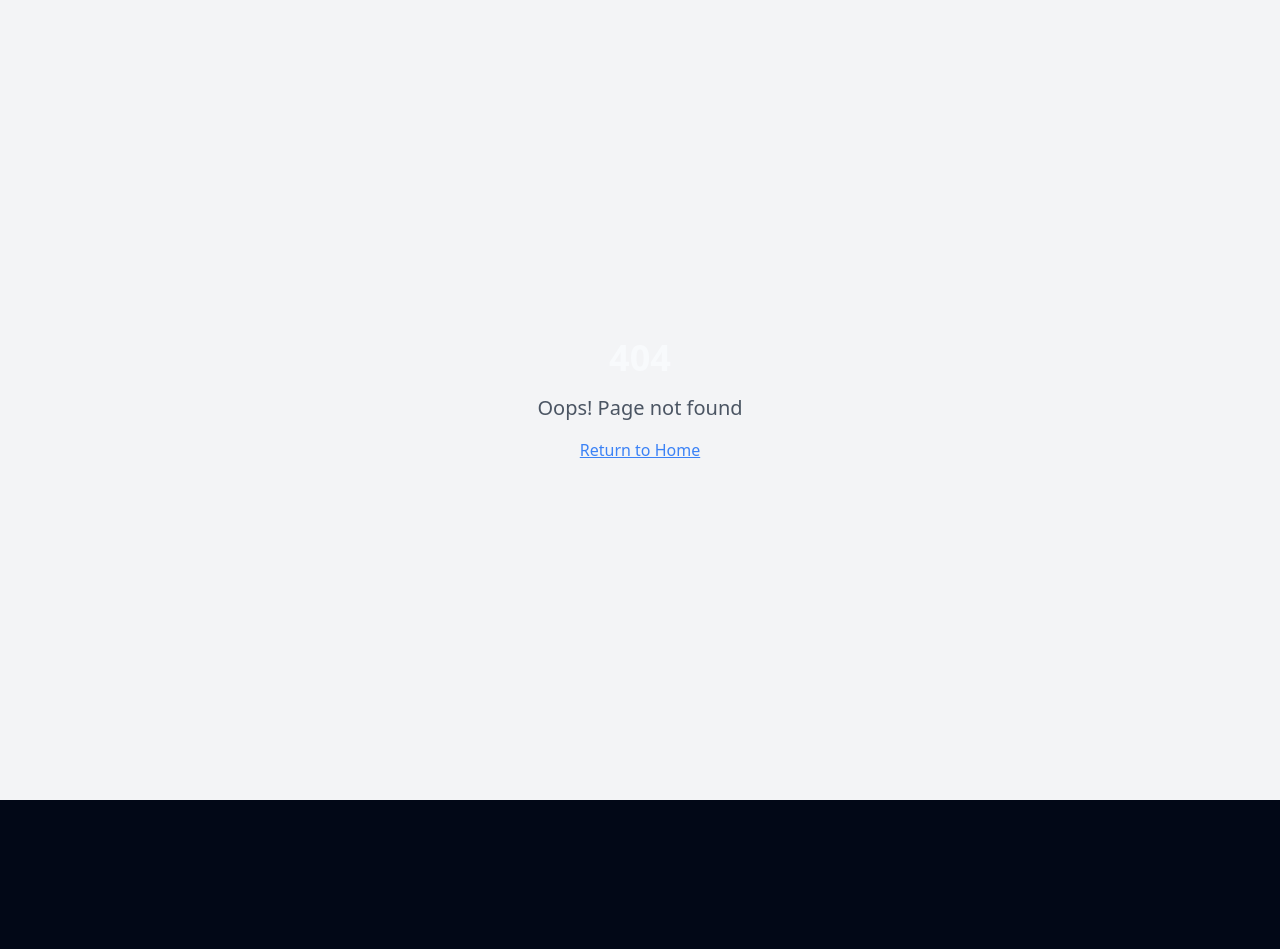
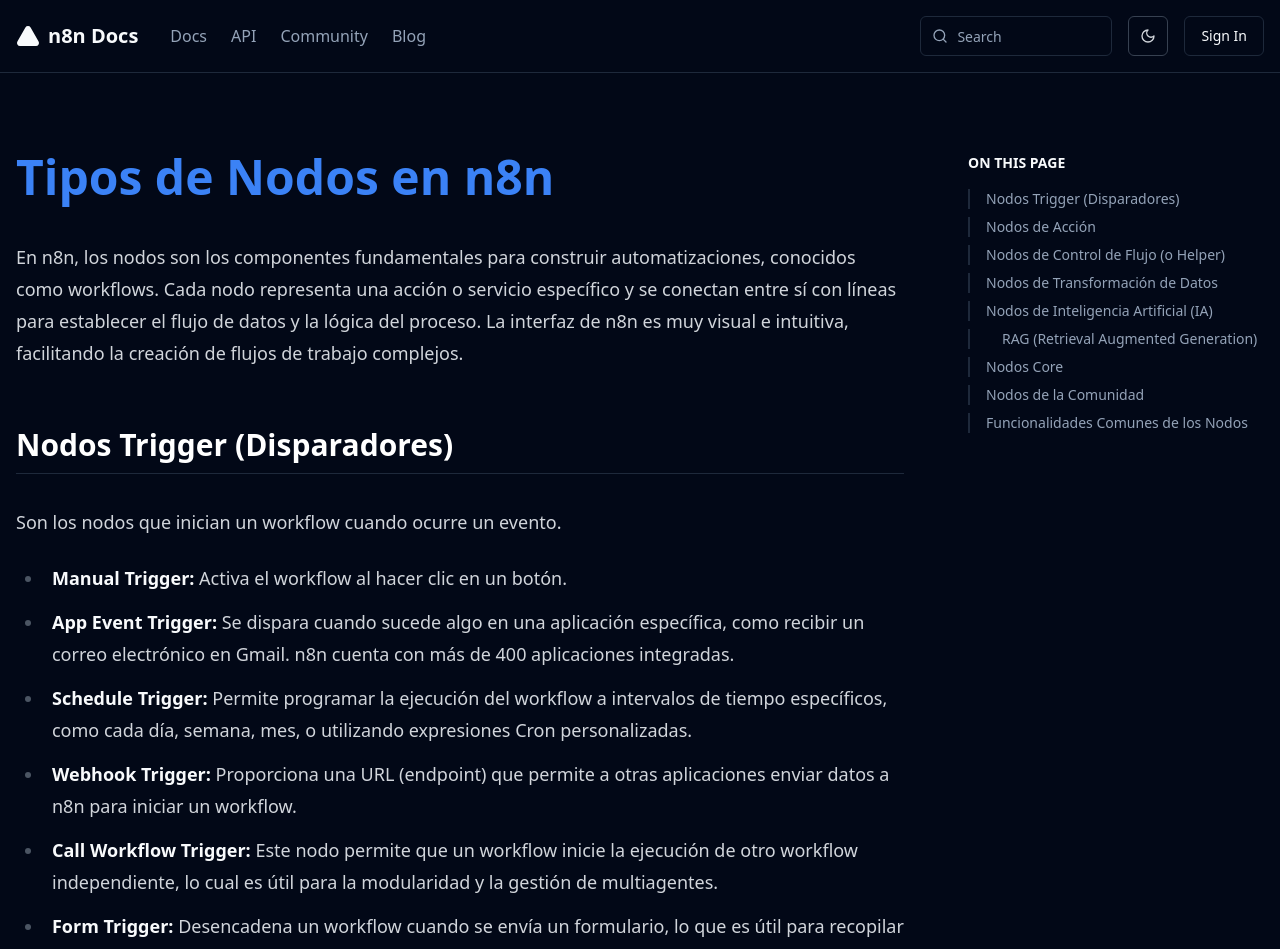
Before and after one commit to Kevinsansuor/n8n-documentation-ui, a React (Vite) app: page /nodes in a window 1280 px wide. Before the commit this address had no page. Shown: the top 949 px of the page. Before the commit the page ends 800 px from the top, so only its background shows below. Built offline with nearby package versions, Linux system fonts and the light colour scheme.

Commit message:
[dyad] Añadir página de tipos de nodos - wrote 3 file(s)

```diff
--- a/src/App.tsx
+++ b/src/App.tsx
@@ -7,6 +7,7 @@ import Index from "./pages/Index";
 import ArticlePage from "./pages/ArticlePage";
 import HostingOptionsPage from "./pages/HostingOptionsPage";
 import CoreConceptsPage from "./pages/CoreConceptsPage";
+import NodesPage from "./pages/NodesPage";
 import NotFound from "./pages/NotFound";
 import { ThemeProvider } from "./components/ThemeProvider";
 
@@ -24,6 +25,7 @@ const App = () => (
             <Route path="/article" element={<ArticlePage />} />
             <Route path="/hosting-options" element={<HostingOptionsPage />} />
             <Route path="/core-concepts" element={<CoreConceptsPage />} />
+            <Route path="/nodes" element={<NodesPage />} />
             {/* ADD ALL CUSTOM ROUTES ABOVE THE CATCH-ALL "*" ROUTE */}
             <Route path="*" element={<NotFound />} />
           </Routes>
--- a/src/components/IndexPageContent.tsx
+++ b/src/components/IndexPageContent.tsx
@@ -30,7 +30,7 @@ const allCategories = [
   {
     title: 'Core Concepts',
     items: [
-        { icon: <Puzzle className="w-6 h-6" />, title: 'Nodes', description: 'Explore the building blocks of n8n', link: '/core-concepts' },
+        { icon: <Puzzle className="w-6 h-6" />, title: 'Nodes', description: 'Explore the building blocks of n8n', link: '/nodes' },
         { icon: <Workflow className="w-6 h-6" />, title: 'Workflows', description: 'Create and manage automated processes', link: '/core-concepts' },
         { icon: <Settings className="w-6 h-6" />, title: 'Settings', description: 'Configure n8n to suit your needs', link: '/article' },
     ],
@@ -38,9 +38,9 @@ const allCategories = [
   {
     title: 'Nodes',
     items: [
-        { icon: <Database className="w-6 h-6" />, title: 'Database Nodes', description: 'Connect to various databases', link: '/core-concepts' },
-        { icon: <Cloud className="w-6 h-6" />, title: 'Cloud Service Nodes', description: 'Integrate with cloud platforms', link: '/core-concepts' },
-        { icon: <Mail className="w-6 h-6" />, title: 'Communication Nodes', description: 'Send emails and messages', link: '/core-concepts' },
+        { icon: <Database className="w-6 h-6" />, title: 'Database Nodes', description: 'Connect to various databases', link: '/nodes' },
+        { icon: <Cloud className="w-6 h-6" />, title: 'Cloud Service Nodes', description: 'Integrate with cloud platforms', link: '/nodes' },
+        { icon: <Mail className="w-6 h-6" />, title: 'Communication Nodes', description: 'Send emails and messages', link: '/nodes' },
     ],
   },
   {
--- /dev/null
+++ b/src/pages/NodesPage.tsx
@@ -0,0 +1,101 @@
+import { DocsLayout } from '@/components/DocsLayout';
+import { OnThisPageSidebar } from '@/components/OnThisPageSidebar';
+import { useRef } from 'react';
+
+const NodesPage = () => {
+  const contentRef = useRef<HTMLElement>(null);
+
+  return (
+    <DocsLayout>
+      <div className="container mx-auto px-4 py-12 md:py-20">
+        <div className="flex flex-col lg:flex-row gap-12 xl:gap-16">
+          <article ref={contentRef} className="prose dark:prose-invert prose-lg max-w-none lg:w-3/4 prose-headings:font-semibold prose-h1:text-blue-500 prose-h2:border-b prose-h2:pb-2 prose-a:text-blue-500 hover:prose-a:text-blue-600 prose-strong:text-foreground prose-code:bg-muted prose-code:p-1 prose-code:rounded-md">
+            <h1>Tipos de Nodos en n8n</h1>
+            <p>
+              En n8n, los nodos son los componentes fundamentales para construir automatizaciones, conocidos como workflows. Cada nodo representa una acción o servicio específico y se conectan entre sí con líneas para establecer el flujo de datos y la lógica del proceso. La interfaz de n8n es muy visual e intuitiva, facilitando la creación de flujos de trabajo complejos.
+            </p>
+
+            <h2 id="nodos-trigger">Nodos Trigger (Disparadores)</h2>
+            <p>Son los nodos que inician un workflow cuando ocurre un evento.</p>
+            <ul>
+              <li><strong>Manual Trigger:</strong> Activa el workflow al hacer clic en un botón.</li>
+              <li><strong>App Event Trigger:</strong> Se dispara cuando sucede algo en una aplicación específica, como recibir un correo electrónico en Gmail. n8n cuenta con más de 400 aplicaciones integradas.</li>
+              <li><strong>Schedule Trigger:</strong> Permite programar la ejecución del workflow a intervalos de tiempo específicos, como cada día, semana, mes, o utilizando expresiones Cron personalizadas.</li>
+              <li><strong>Webhook Trigger:</strong> Proporciona una URL (endpoint) que permite a otras aplicaciones enviar datos a n8n para iniciar un workflow.</li>
+              <li><strong>Call Workflow Trigger:</strong> Este nodo permite que un workflow inicie la ejecución de otro workflow independiente, lo cual es útil para la modularidad y la gestión de multiagentes.</li>
+              <li><strong>Form Trigger:</strong> Desencadena un workflow cuando se envía un formulario, lo que es útil para recopilar información de los usuarios.</li>
+            </ul>
+
+            <h2 id="nodos-accion">Nodos de Acción</h2>
+            <p>Estos nodos ejecutan acciones específicas dentro del workflow. Ejemplos incluyen la interacción con bases de datos, el envío de mensajes, la gestión de correos electrónicos, y la interacción con CRMs.</p>
+
+            <h2 id="nodos-control-flujo">Nodos de Control de Flujo (o Helper)</h2>
+            <p>Estos nodos permiten que el workflow funcione de manera no lineal, gestionando la lógica y las ramificaciones.</p>
+            <ul>
+              <li><strong>If Node:</strong> Permite verificar condiciones y dirigir el flujo por diferentes caminos.</li>
+              <li><strong>Switch Node:</strong> Actúa como una serie de condiciones "if" encadenadas.</li>
+              <li><strong>Split Out Node:</strong> Divide una entrada en múltiples partes.</li>
+              <li><strong>Merge Node:</strong> Combina datos de diferentes fuentes.</li>
+              <li><strong>Wait Node:</strong> Introduce una pausa en el workflow.</li>
+              <li><strong>Human in the Loop Node:</strong> Pausa la automatización hasta recibir una aprobación humana.</li>
+              <li><strong>Loop Node:</strong> Itera sobre una lista de elementos.</li>
+            </ul>
+
+            <h2 id="nodos-transformacion-datos">Nodos de Transformación de Datos</h2>
+            <p>Gestionan y transforman las estructuras de datos dentro del workflow.</p>
+            <ul>
+              <li><strong>Set Node (Edit Fields):</strong> Permite modificar, añadir o eliminar variables o campos.</li>
+              <li><strong>Aggregate Node:</strong> Acumula múltiples datos en una sola estructura.</li>
+              <li><strong>Sort Node:</strong> Ordena los datos.</li>
+            </ul>
+
+            <h2 id="nodos-ia">Nodos de Inteligencia Artificial (IA)</h2>
+            <p>n8n integra una variedad de nodos específicos para trabajar con IA.</p>
+            <ul>
+              <li><strong>AI Agent Node:</strong> Es el nodo principal para crear agentes conversacionales o chatbots.</li>
+              <li><strong>Basic LLM Chain Node:</strong> Permite enviar mensajes a un modelo de lenguaje.</li>
+              <li><strong>Message to Model Node:</strong> Específico para la API de OpenAI, con funciones de análisis y generación.</li>
+              <li><strong>Text Classifier Node:</strong> Clasifica textos en categorías.</li>
+              <li><strong>Sentiment Analysis Node:</strong> Identifica el sentimiento de un texto.</li>
+              <li><strong>Summarization Chain Node:</strong> Genera resúmenes de textos extensos.</li>
+              <li><strong>Question and Answer Chain Node:</strong> Se utiliza para implementar sistemas de RAG.</li>
+              <li><strong>Think Tool Node:</strong> Un sub-nodo que actúa como un paso de razonamiento para el agente de IA.</li>
+              <li><strong>Model Selector:</strong> Permite seleccionar dinámicamente el modelo de lenguaje a utilizar.</li>
+              <li><strong>Fallback Model:</strong> Permite configurar un modelo de IA secundario si el principal falla.</li>
+            </ul>
+            <h3 id="rag">RAG (Retrieval Augmented Generation)</h3>
+            <p>Es un sistema que se implementa utilizando nodos de agentes de IA junto con bases de datos vectoriales para reducir las alucinaciones y superar las limitaciones de contexto de los LLMs.</p>
+
+            <h2 id="nodos-core">Nodos Core</h2>
+            <p>Son nodos de utilidad general integrados directamente en n8n.</p>
+            <ul>
+              <li><strong>HTTP Request Node:</strong> Permite conectar con APIs externas.</li>
+              <li><strong>Code Node:</strong> Ofrece la posibilidad de añadir código personalizado en JavaScript o Python.</li>
+            </ul>
+
+            <h2 id="nodos-comunidad">Nodos de la Comunidad</h2>
+            <p>Son nodos desarrollados por contribuidores externos a n8n, que amplían significativamente sus capacidades.</p>
+
+            <h2 id="funcionalidades-comunes">Funcionalidades Comunes de los Nodos</h2>
+            <p>Los nodos comparten varias funcionalidades para mejorar la usabilidad y la eficiencia:</p>
+            <ul>
+              <li><strong>Input y Output:</strong> Todos los nodos reciben y generan información.</li>
+              <li><strong>Configuración:</strong> Cada nodo tiene un panel para ajustar sus parámetros.</li>
+              <li><strong>Pin Data:</strong> Fija los datos de salida de un nodo para facilitar las pruebas.</li>
+              <li><strong>Desactivar Nodos:</strong> Permite deshabilitar nodos temporalmente.</li>
+              <li><strong>Notas Adhesivas:</strong> Para documentar y organizar el workflow visualmente.</li>
+              <li><strong>Expresiones:</strong> Permiten usar código JavaScript para establecer parámetros dinámicamente.</li>
+              <li><strong>Manejo de Errores:</strong> Herramientas para gestionar fallos y configurar reintentos.</li>
+            </ul>
+          </article>
+
+          <aside className="hidden lg:block lg:w-1/4">
+            <OnThisPageSidebar contentRef={contentRef} />
+          </aside>
+        </div>
+      </div>
+    </DocsLayout>
+  );
+};
+
+export default NodesPage;
```
